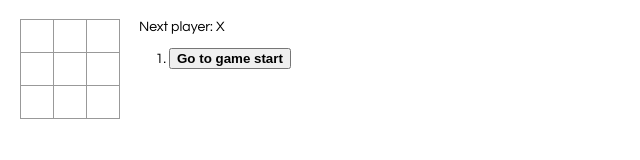
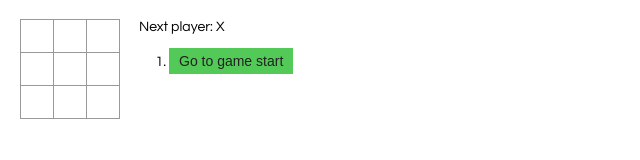
Before and after one commit to willgorham/tic-tac-toe, a React app: page / in a window 1280 px wide. Shown: the whole page, without its empty margins (0-640 px from the left). Built offline with nearby package versions, Linux system fonts and the light colour scheme.

Commit message:
Improve list active item styling

```diff
--- a/src/index.css
+++ b/src/index.css
@@ -49,6 +49,18 @@ ol, ul {
   margin-left: 20px;
 }
 
-.game-info li:last-child button {
-  font-weight: bold;
+.history-button {
+  background-color: #ccc;
+  border: none;
+  color: #222;
+  margin-bottom: 4px;
+  padding: 5px 10px;
+  text-align: center;
+  text-decoration: none;
+  font-size: 14px;
+  cursor: pointer;
 }
+
+.current-move {
+  background-color: #53ca57;
+}
--- a/src/index.js
+++ b/src/index.js
@@ -100,10 +100,11 @@ class Game extends React.Component {
 
     const moves = history.map((item, number) => {
       const description = number ? `Go to move #${number} (${item.move.column}, ${item.move.row})` : 'Go to game start';
+      const activeClass = number === this.state.moveNumber ? ' current-move' : '';
 
       return (
         <li key={number}>
-          <button onClick={() => this.jumpTo(number)}>{description}</button>
+          <button className={`history-button${activeClass}`} onClick={() => this.jumpTo(number)}>{description}</button>
         </li>
       );
     });
```
